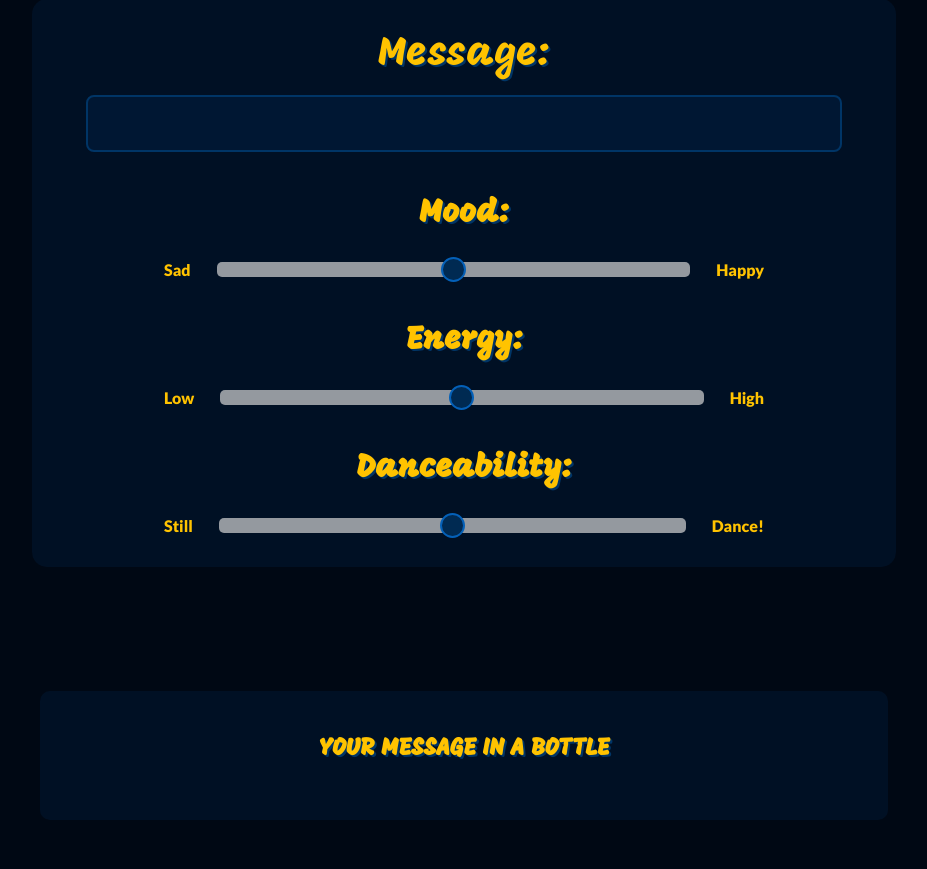
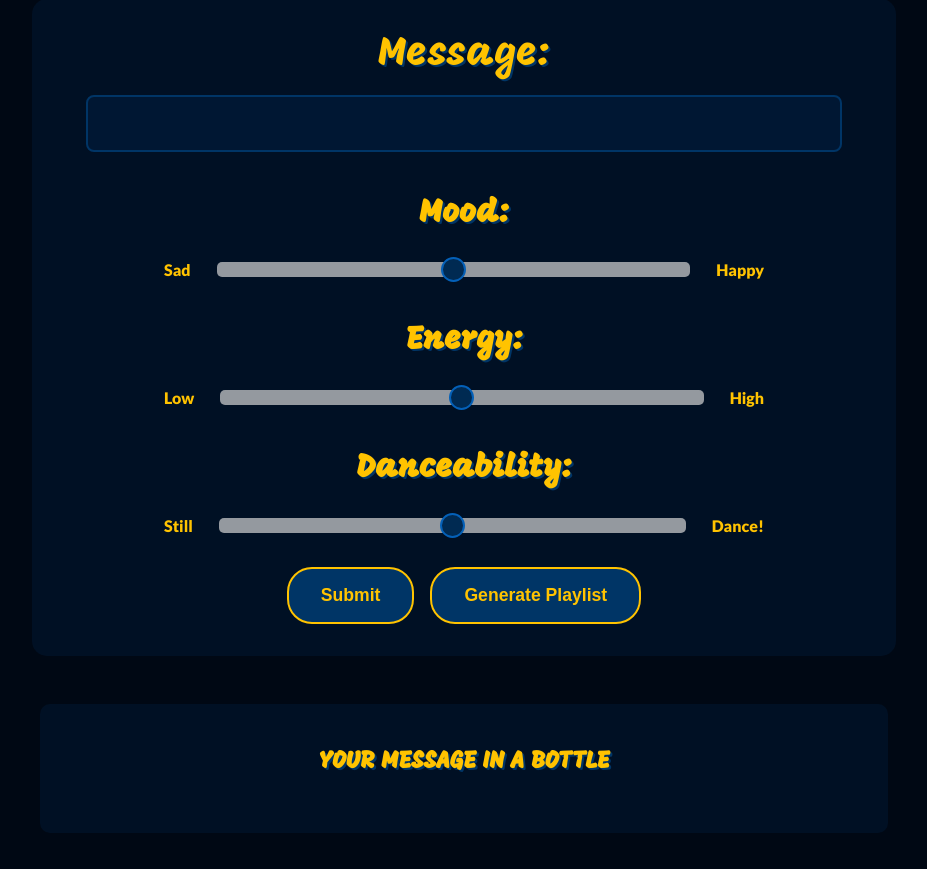
Before and after one commit to proud-p/spotify-message-in-a-bottle, a Flask app: template templates/index.html in a window 1280 px wide. Shown: the part 711-1580 px from the top of the page, without its empty margins (176-1103 px from the left). Before the commit the page ends 1531 px from the top, so only its background shows below. Run offline with Flask 3, Linux system fonts and the light colour scheme; the template is opened without the code that fills it, so the values that code supplies are empty; parts of the project's set-up code (start-up, migrations or seed data) failed here and were passed over.

Commit message:
bug fix buttons

```diff
--- a/static/css/style.css
+++ b/static/css/style.css
@@ -179,6 +179,7 @@ button {
     font-weight: bold;
     cursor: pointer;
     transition: all 0.3s ease;
+
 }
 
 button:hover {
--- a/templates/index.html
+++ b/templates/index.html
@@ -84,10 +84,13 @@
                 </div>
             </div>
         </div>
+        <div class="button-container">
+            <button type="submit" name="action" value="submit">Submit</button>
+            <button type="submit" name="action" value="create_playlist">Generate Playlist</button>
+        </div>
+
     </form>
 
-    <br><br>
-    <br><br>
 
     <div class="song-card">
     <h2>YOUR MESSAGE IN A BOTTLE</h2>
```
